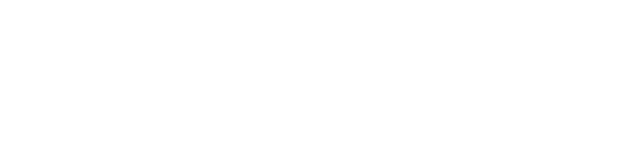
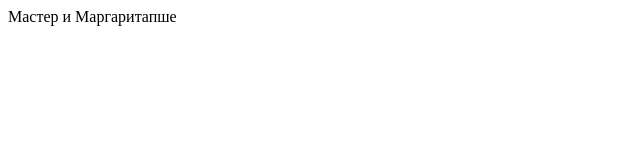
Before and after one commit to Romanes23/Test, a plain HTML site: page index.html in a window 1280 px wide. Shown: the whole page, without its empty margins (0-640 px from the left). Drawn offline with Linux system fonts and the light colour scheme.

Commit message:
Secondt commit

```diff
--- a/index.html
+++ b/index.html
@@ -7,6 +7,6 @@
     <title>Document</title>
 </head>
 <body>
-
+    Мастер и Маргаритапше
 </body>
 </html>
```
